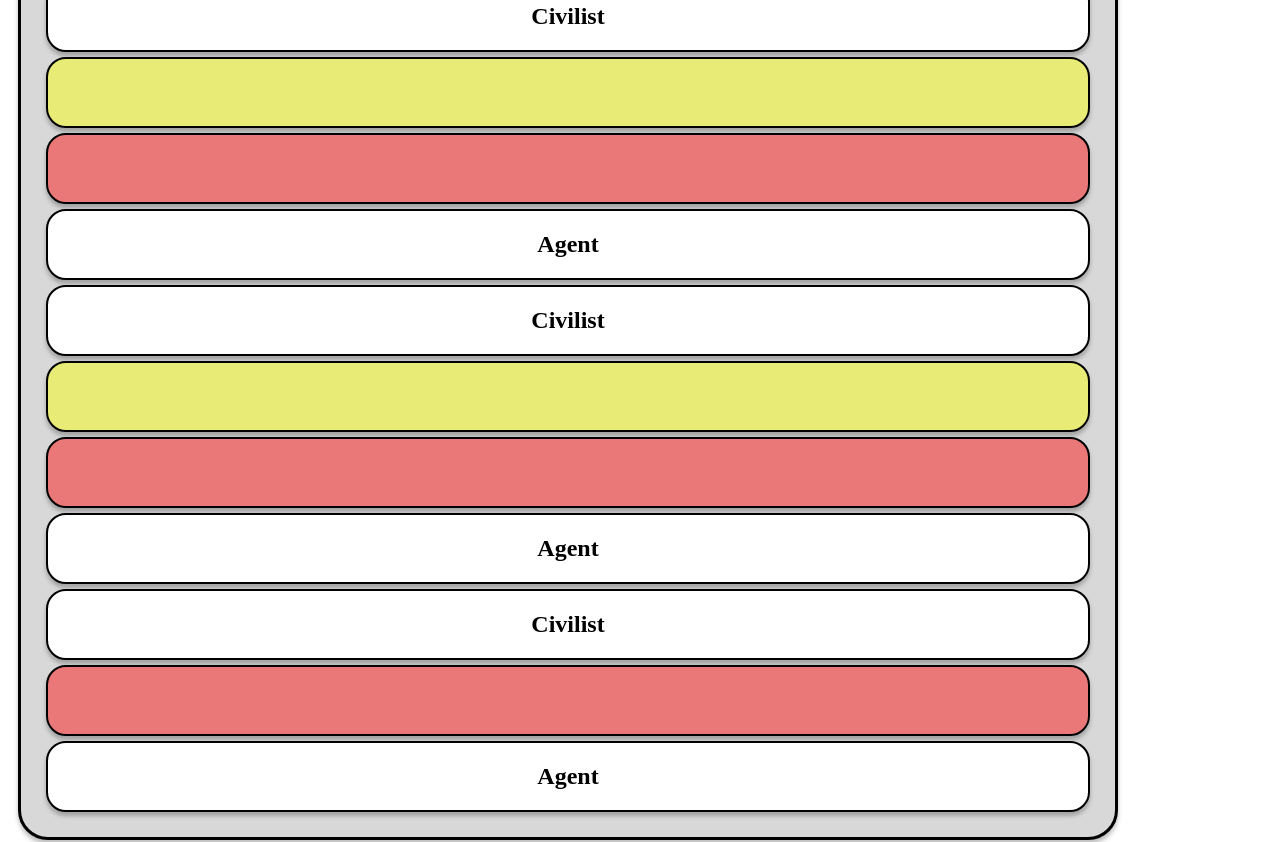
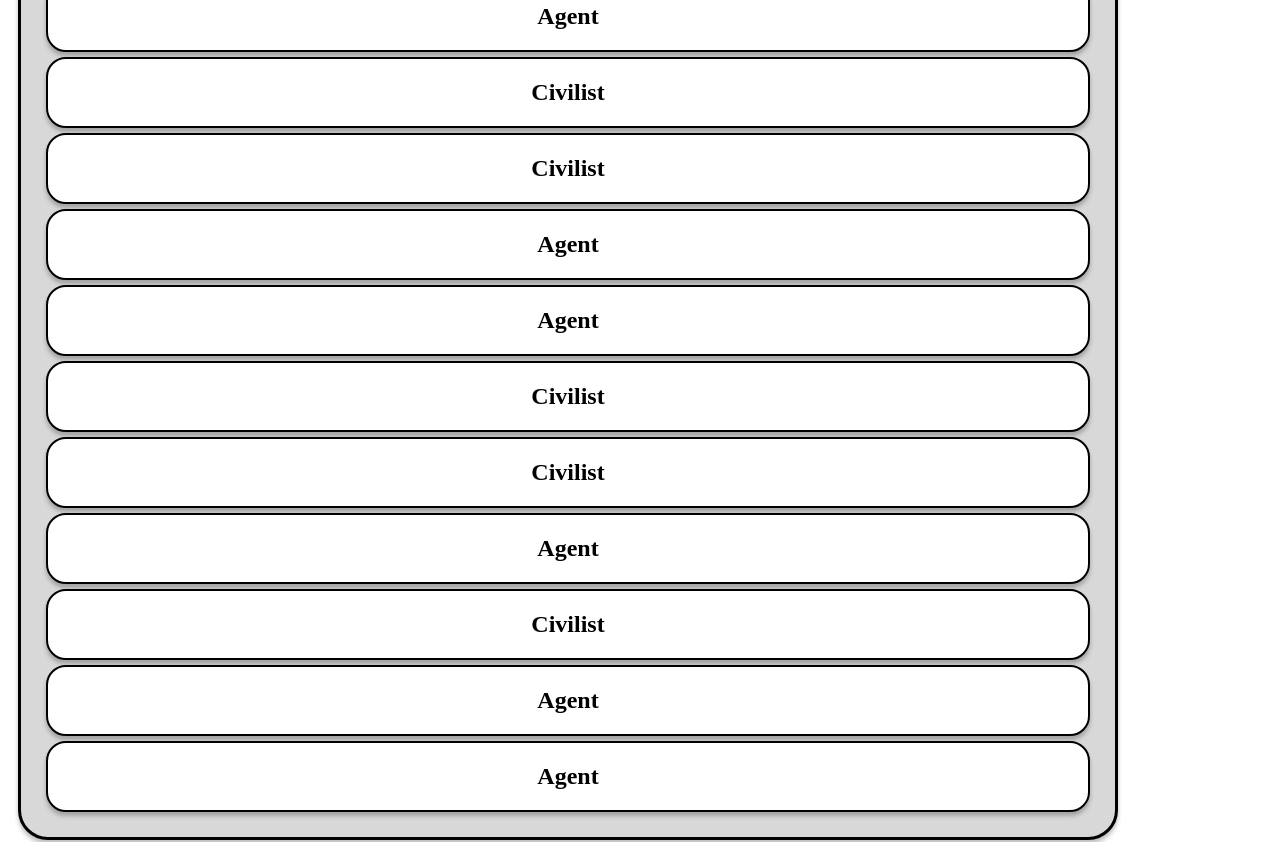
Before and after one commit to bjoernveit/codenames, a Vue app: page / in a window 1280 px wide. Shown: the part 1240-2082 px from the top of the page. Built offline with nearby package versions, Linux system fonts and the light colour scheme; the HTML template or start-up script is replaced by a standard one.

Commit message:
feat: revealing cards on click

```diff
--- a/src/App.vue
+++ b/src/App.vue
@@ -32,31 +32,31 @@ export default {
         ],
       },
       cards: [
-        {word: "Agent", type: "BLUE_AGENT", state: "UNKNOWN"},
-        {word: "Agent", type: "BLUE_AGENT", state: "REVEALED"},
-        {word: "Agent", type: "RED_AGENT", state: "REVEALED"},
-        {word: "Agent", type: "RED_AGENT", state: "UNKNOWN"},
-        {word: "Civilist", type: "CIVILIST", state: "UNKNOWN"},
-        {word: "Civilist", type: "CIVILIST", state: "REVEALED"},
-        {word: "Assassin", type: "ASSASSIN", state: "UNKNOWN"},
-        {word: "Assassin", type: "ASSASSIN", state: "REVEALED"},
-        {word: "Agent", type: "RED_AGENT", state: "REVEALED"},
-        {word: "Agent", type: "RED_AGENT", state: "UNKNOWN"},
-        {word: "Civilist", type: "CIVILIST", state: "UNKNOWN"},
-        {word: "Civilist", type: "CIVILIST", state: "REVEALED"},
-        {word: "Agent", type: "RED_AGENT", state: "REVEALED"},
-        {word: "Agent", type: "RED_AGENT", state: "UNKNOWN"},
-        {word: "Civilist", type: "CIVILIST", state: "UNKNOWN"},
-        {word: "Civilist", type: "CIVILIST", state: "REVEALED"},
-        {word: "Agent", type: "RED_AGENT", state: "REVEALED"},
-        {word: "Agent", type: "RED_AGENT", state: "UNKNOWN"},
-        {word: "Civilist", type: "CIVILIST", state: "UNKNOWN"},
-        {word: "Civilist", type: "CIVILIST", state: "REVEALED"},
-        {word: "Agent", type: "RED_AGENT", state: "REVEALED"},
-        {word: "Agent", type: "RED_AGENT", state: "UNKNOWN"},
-        {word: "Civilist", type: "CIVILIST", state: "UNKNOWN"},
-        {word: "Agent", type: "RED_AGENT", state: "REVEALED"},
-        {word: "Agent", type: "RED_AGENT", state: "UNKNOWN"},
+        {word: "Agent", type: "BLUE_AGENT", state: "UNREVEALED"},
+        {word: "Agent", type: "BLUE_AGENT", state: "UNREVEALED"},
+        {word: "Agent", type: "RED_AGENT", state: "UNREVEALED"},
+        {word: "Agent", type: "RED_AGENT", state: "UNREVEALED"},
+        {word: "Civilist", type: "CIVILIST", state: "UNREVEALED"},
+        {word: "Civilist", type: "CIVILIST", state: "UNREVEALED"},
+        {word: "Civilist", type: "CIVILIST", state: "UNREVEALED"},
+        {word: "Assassin", type: "ASSASSIN", state: "UNREVEALED"},
+        {word: "Agent", type: "RED_AGENT", state: "UNREVEALED"},
+        {word: "Agent", type: "RED_AGENT", state: "UNREVEALED"},
+        {word: "Civilist", type: "CIVILIST", state: "UNREVEALED"},
+        {word: "Civilist", type: "CIVILIST", state: "UNREVEALED"},
+        {word: "Civilist", type: "CIVILIST", state: "UNREVEALED"},
+        {word: "Agent", type: "BLUE_AGENT", state: "UNREVEALED"},
+        {word: "Agent", type: "BLUE_AGENT", state: "UNREVEALED"},
+        {word: "Civilist", type: "CIVILIST", state: "UNREVEALED"},
+        {word: "Civilist", type: "CIVILIST", state: "UNREVEALED"},
+        {word: "Agent", type: "BLUE_AGENT", state: "UNREVEALED"},
+        {word: "Agent", type: "BLUE_AGENT", state: "UNREVEALED"},
+        {word: "Civilist", type: "CIVILIST", state: "UNREVEALED"},
+        {word: "Civilist", type: "CIVILIST", state: "UNREVEALED"},
+        {word: "Agent", type: "RED_AGENT", state: "UNREVEALED"},
+        {word: "Civilist", type: "CIVILIST", state: "UNREVEALED"},
+        {word: "Agent", type: "RED_AGENT", state: "UNREVEALED"},
+        {word: "Agent", type: "RED_AGENT", state: "UNREVEALED"},
       ],
       info: {label: "Hint:", text: "Vue Rocks 9"},
       score: {
--- a/src/components/Main Board/Card Area/Card/Card.vue
+++ b/src/components/Main Board/Card Area/Card/Card.vue
@@ -1,6 +1,6 @@
 <template>
   <div class="col">
-    <div v-bind:class="compClasses">
+    <div v-bind:class="compClasses" v-on:click="reveal">
       <span class="agent-card__word">{{ card.word }}</span>
     </div>
   </div>
@@ -26,6 +26,12 @@
               "agent-card--yellow": this.isRevealed & this.card.type === "CIVILIST",
               "agent-card--black": this.isRevealed & this.card.type === "ASSASSIN",
             }
+          }
+        },
+        methods: {
+          reveal: function(){
+            console.log("revealing card  " + this.card.word)
+            this.card.state = "REVEALED"
           }
         },
     }
```
